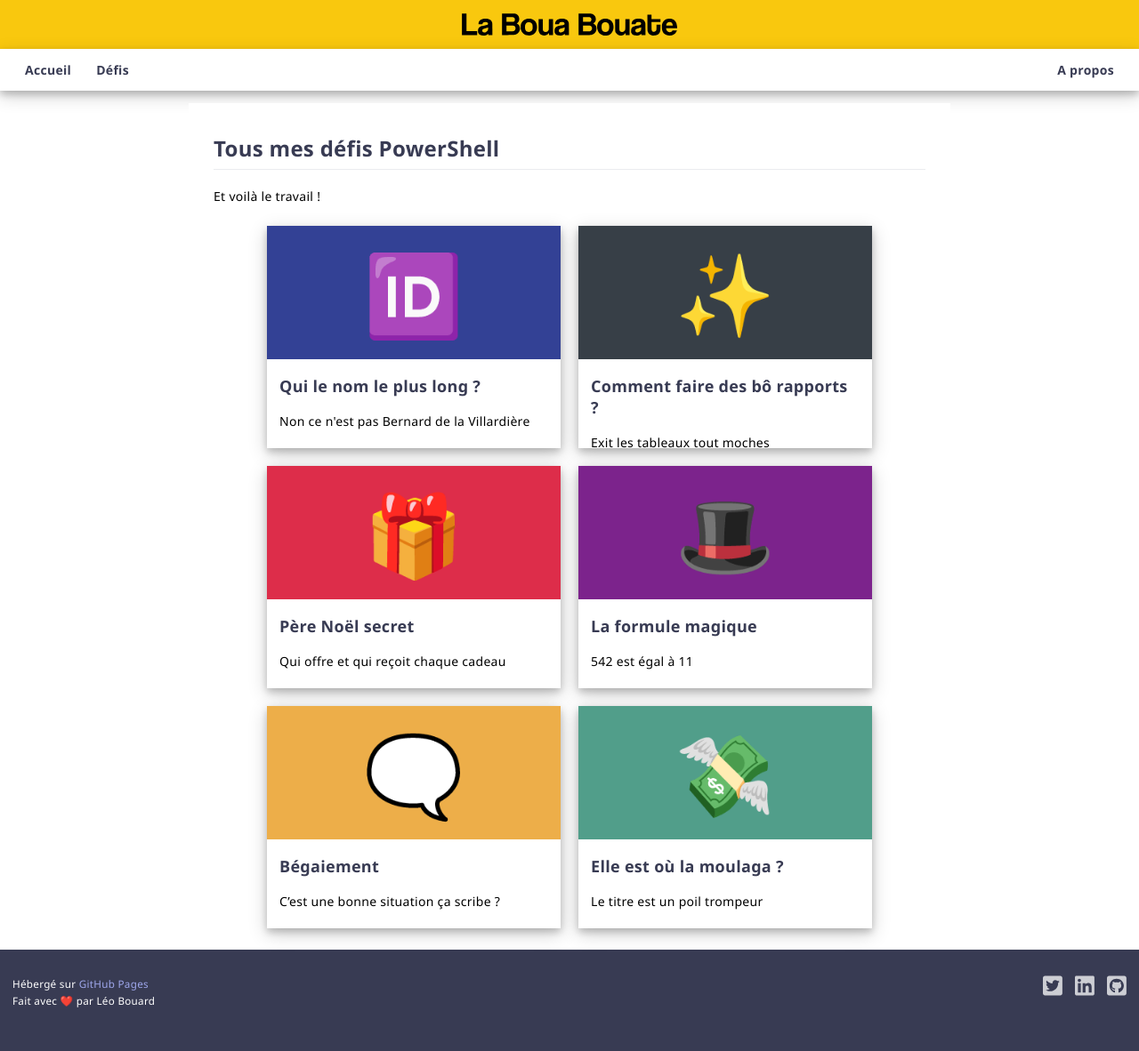
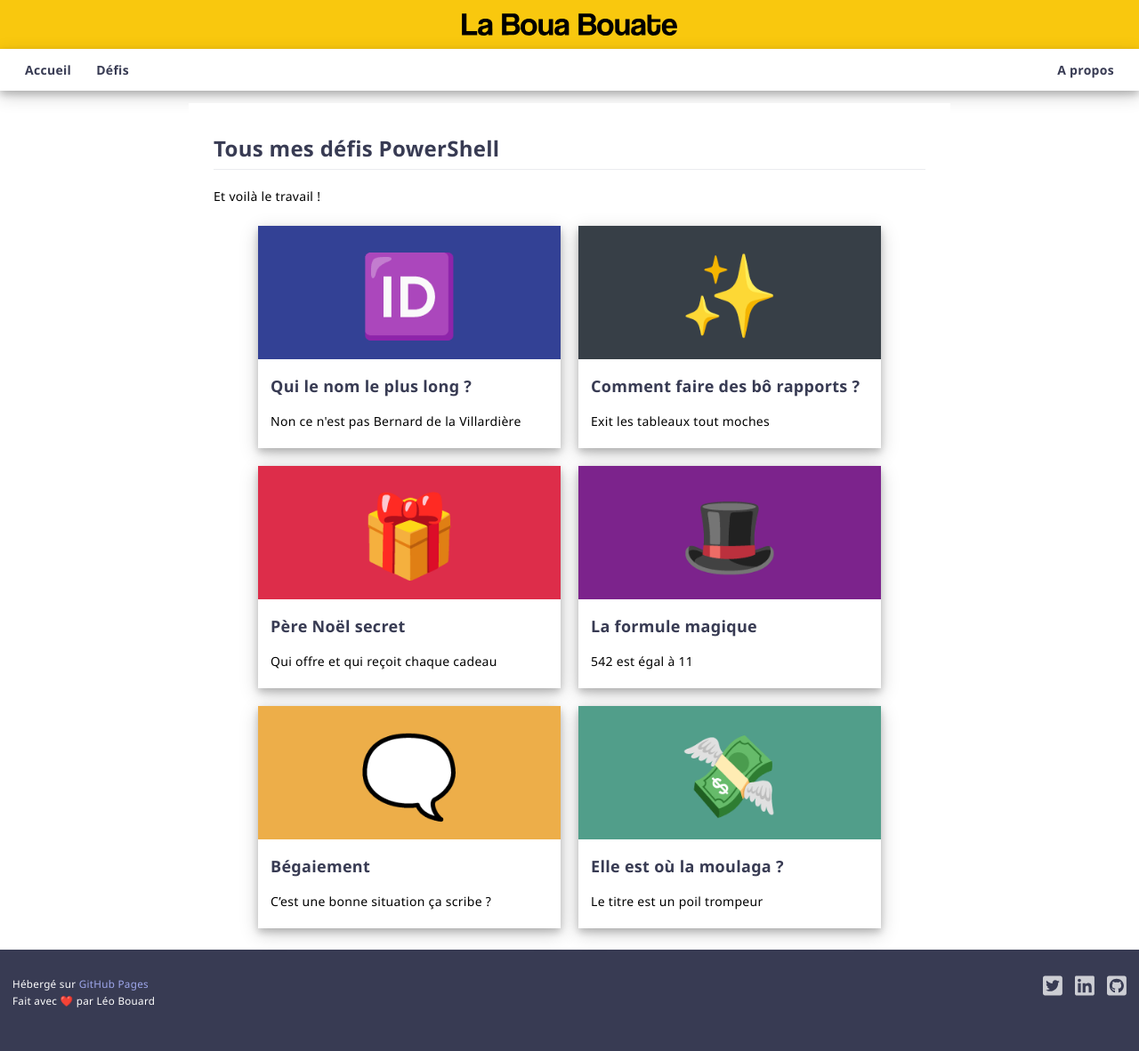
Before and after one commit to leobouard/leobouard.github.io, a Jekyll site: the page built from challenges.md, in a window 1280 px wide. Shown: the whole page at 89% size. Built offline with Jekyll 4.4.1, drawn with Linux system fonts in a browser that asks for light colours; our own code applies the rules of GitHub Pages for plain Markdown files.

Commit message:
Update posts.scss

```diff
--- a/assets/css/posts.scss
+++ b/assets/css/posts.scss
@@ -11,7 +11,7 @@
 
 .card {
     margin: 10px;
-    width: 330px;
+    width: 340px;
     height: 250px;
     box-shadow: 0 4px 8px 0 rgba(0, 0, 0, 0.2), 0 6px 20px 0 rgba(0, 0, 0, 0.19);
 }
```
